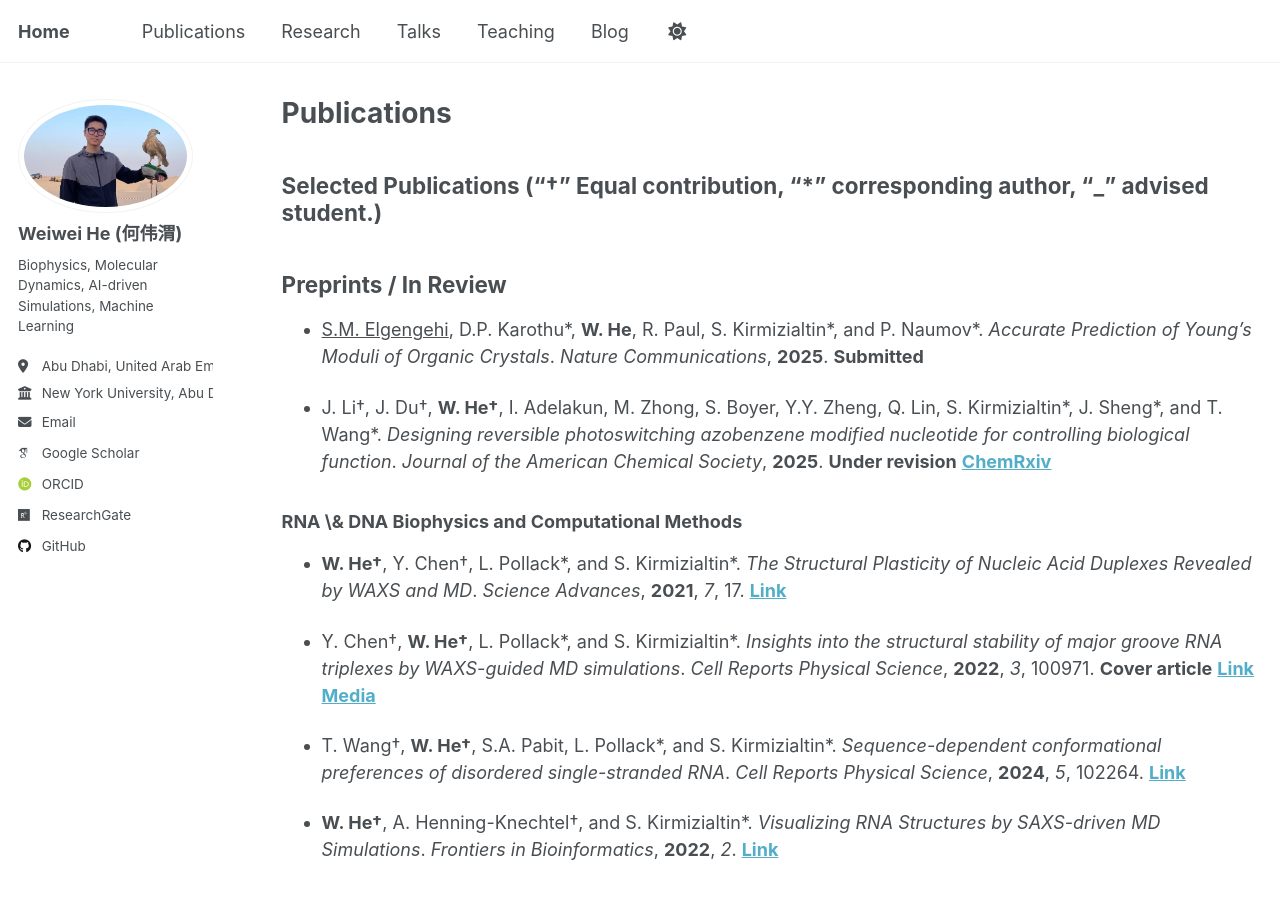
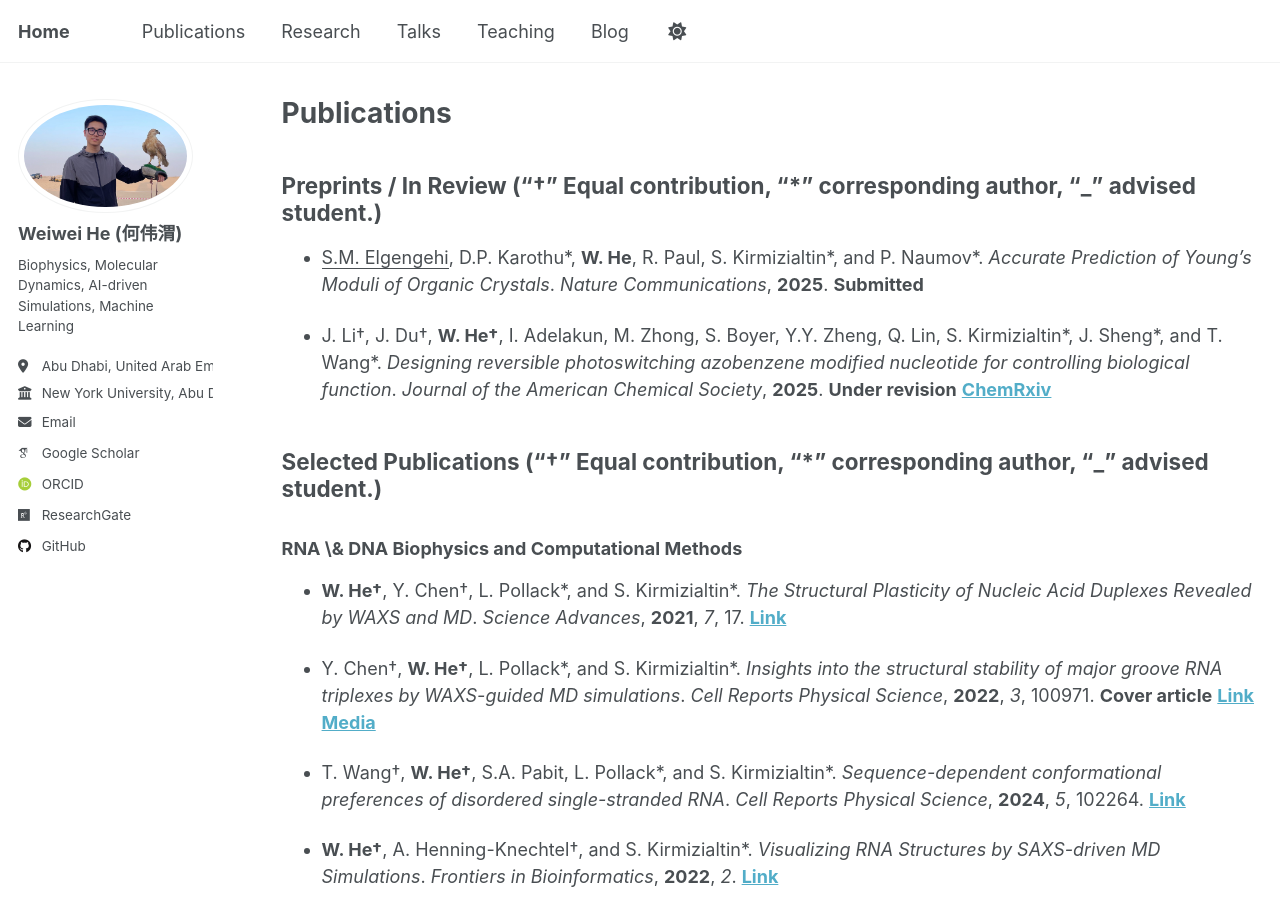
Before and after one commit to Warrenheww/warrenheww.github.io, a Jekyll site: the page built from _pages/publications.md, in a window 1280 px wide and 900 px high. Built offline with Jekyll 4.4.1, drawn with Linux system fonts in a browser that asks for light colours; some web fonts are replaced.

Commit message:
Update publications.md

```diff
--- a/_pages/publications.md
+++ b/_pages/publications.md
@@ -5,13 +5,13 @@
 author_profile: true
 ---
 
-## Selected Publications ("†" Equal contribution, "*" corresponding author, “_” advised student.)
+## Preprints / In Review ("†" Equal contribution, "*" corresponding author, “_” advised student.)
 
-## Preprints / In Review
-
-- <span style="text-decoration: underline;">S.M. Elgengehi</span>, D.P. Karothu\*, **W. He**, R. Paul, S. Kirmizialtin\*, and P. Naumov\*. *Accurate Prediction of Young’s Moduli of Organic Crystals*. *Nature Communications*, **2025**. **Submitted**
+- <u>S.M. Elgengehi</u>, D.P. Karothu\*, **W. He**, R. Paul, S. Kirmizialtin\*, and P. Naumov\*. *Accurate Prediction of Young’s Moduli of Organic Crystals*. *Nature Communications*, **2025**. **Submitted**
 
 - J. Li†, J. Du†, **W. He†**, I. Adelakun, M. Zhong, S. Boyer, Y.Y. Zheng, Q. Lin, S. Kirmizialtin\*, J. Sheng\*, and T. Wang\*. *Designing reversible photoswitching azobenzene modified nucleotide for controlling biological function*. *Journal of the American Chemical Society*, **2025**. **Under revision** **[ChemRxiv](https://chemrxiv.org/engage/chemrxiv/article-details/67a125dd81d2151a0212bcc4)**
+
+## Selected Publications ("†" Equal contribution, "*" corresponding author, “_” advised student.)
 
 ### RNA \& DNA Biophysics and Computational Methods
 
```
